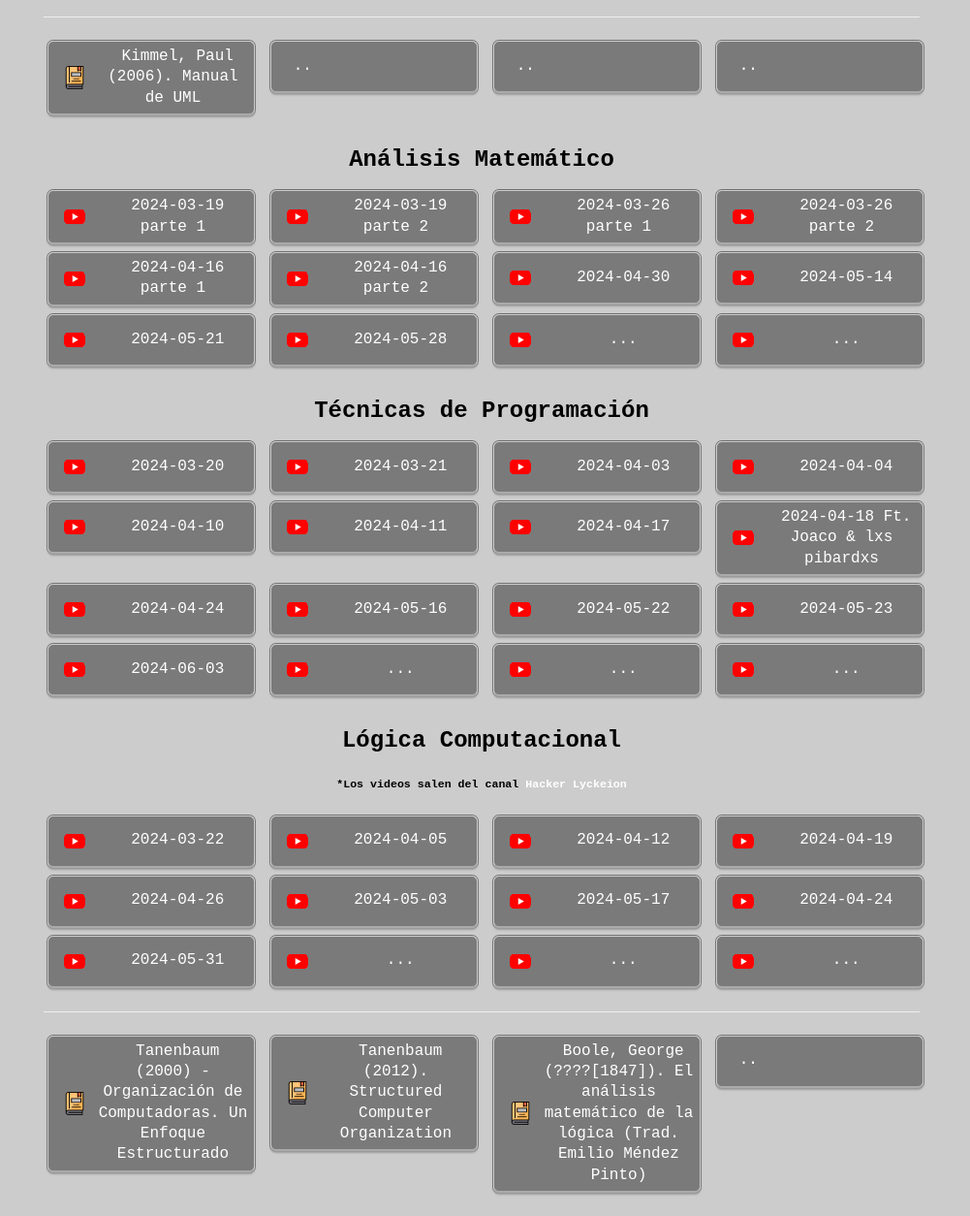
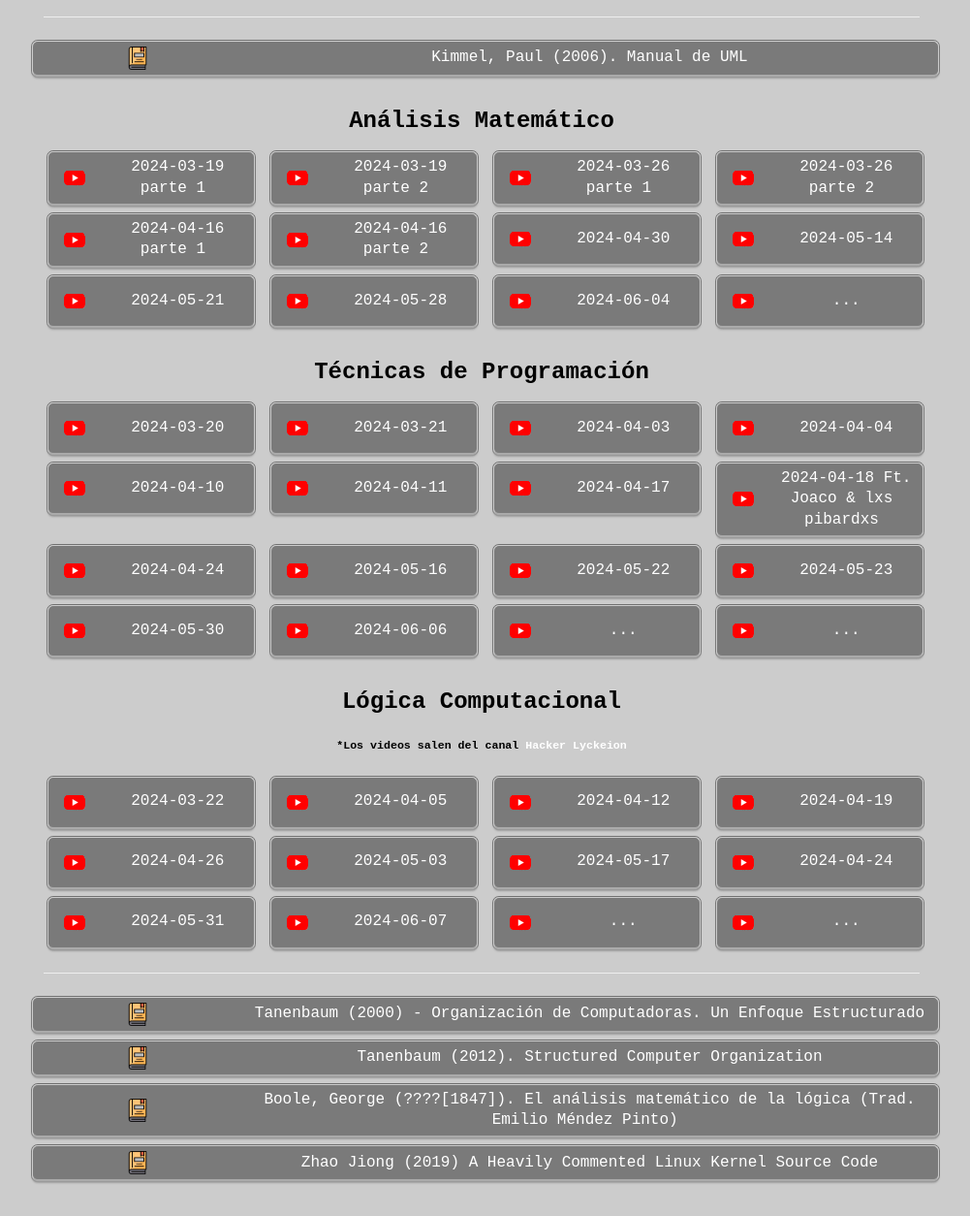
Before and after one commit to jlarata/repositorioDB, a website: page index.html in a window 1280 px wide. Shown: the part 611-1865 px from the top of the page at 97% size, without its empty margins (143-1144 px from the left). Drawn offline with Linux system fonts and the light colour scheme.

Commit message:
cambiado el estilo de la bibliografia, agregadas clases hasta 11 de junio

```diff
--- a/index.html
+++ b/index.html
@@ -110,23 +110,13 @@
           href="https://www.youtube.com/watch?v=imDy52L3yOs"><img src="./assets/yticon.png">&nbsp;2024-05-29</a></div>
         <div class="col-md-3"><a class="btn btn-default btn-lg btn-block" role="button" target="_blank"
           href="https://www.youtube.com/watch?v=74OHaNm3sac"><img src="./assets/yticon.png">&nbsp;2024-06-03</a></div>
-
       </div>
-
-
-
 
       <hr/>
       <div class="row">
-        <div class="col-md-3"><a class="btn btn-default btn-lg btn-block" role="button" target="_blank"
+        <div class="row"><a class="btn btn-default btn-lg btn-block btn-bbf" role="button" target="_blank"
             href="https://drive.google.com/file/d/1riL8uhXv8Hv8pcR7NkiDeU_Ts4uYJC57/view?usp=sharing"><img
               src="./assets/libro-icon.png" class="smallIcon">&nbsp;Kimmel, Paul (2006). Manual de UML</a></div>
-        <div class="col-md-3"><a class="btn btn-default btn-lg btn-block" role="button" target="_blank"
-            href="">&nbsp;..</a></div>
-        <div class="col-md-3"><a class="btn btn-default btn-lg btn-block" role="button" target="_blank"
-            href="">&nbsp;..</a></div>
-        <div class="col-md-3"><a class="btn btn-default btn-lg btn-block" role="button" target="_blank"
-            href="">&nbsp;..</a></div>
       </div>
 
 <!-- ------------------------------------EAM------------------------------------------------------- -->
@@ -172,7 +162,7 @@
         <div class="col-md-3"><a class="btn btn-default btn-lg btn-block" role="button" target="_blank"
             href="https://www.youtube.com/watch?v=tLzFmRc3-dM"><img src="./assets/yticon.png">&nbsp;2024-05-28</a></div>
         <div class="col-md-3"><a class="btn btn-default btn-lg btn-block" role="button" target="_blank"
-            href=""><img src="./assets/yticon.png">&nbsp;...</a></div>
+            href="https://www.youtube.com/watch?v=cfRUu7iVBSs"><img src="./assets/yticon.png">&nbsp;2024-06-04</a></div>
         <div class="col-md-3"><a class="btn btn-default btn-lg btn-block" role="button" target="_blank"
             href=""><img src="./assets/yticon.png">&nbsp;...</a></div>
       </div>
@@ -222,9 +212,9 @@
 
       <div class="row">
         <div class="col-md-3"><a class="btn btn-default btn-lg btn-block" role="button" target="_blank"
-            href="https://www.youtube.com/watch?v=v2V-FPRAGiE"><img src="./assets/yticon.png">&nbsp;2024-06-03</a></div>
+            href="https://www.youtube.com/watch?v=v2V-FPRAGiE"><img src="./assets/yticon.png">&nbsp;2024-05-30</a></div>
         <div class="col-md-3"><a class="btn btn-default btn-lg btn-block" role="button" target="_blank"
-            href=""><img src="./assets/yticon.png">&nbsp;...</a></div>
+            href="https://www.youtube.com/watch?v=NtIxSrek3L0"><img src="./assets/yticon.png">&nbsp;2024-06-06</a></div>
             <div class="col-md-3"><a class="btn btn-default btn-lg btn-block" role="button" target="_blank"
             href=""><img src="./assets/yticon.png">&nbsp;...</a></div>
             <div class="col-md-3"><a class="btn btn-default btn-lg btn-block" role="button" target="_blank"
@@ -268,7 +258,7 @@
         <div class="col-md-3"><a class="btn btn-default btn-lg btn-block" role="button" target="_blank"
           href="https://www.youtube.com/watch?v=PhwKoMOZ-80"><img src="./assets/yticon.png">&nbsp;2024-05-31</a></div>
         <div class="col-md-3"><a class="btn btn-default btn-lg btn-block" role="button" target="_blank"
-          href=""><img src="./assets/yticon.png">&nbsp;...</a></div>
+          href="https://www.youtube.com/watch?v=T5MPyV800IE"><img src="./assets/yticon.png">&nbsp;2024-06-07</a></div>
         <div class="col-md-3"><a class="btn btn-default btn-lg btn-block" role="button" target="_blank"
           href=""><img src="./assets/yticon.png">&nbsp;...</a></div>
         <div class="col-md-3"><a class="btn btn-default btn-lg btn-block" role="button" target="_blank"
@@ -277,50 +267,21 @@
 
       <hr/>
       <div class="row">
-        <div class="col-md-3"><a class="btn btn-default btn-lg btn-block" role="button" target="_blank"
+        <div class="row"><a class="btn btn-default btn-lg btn-block btn-bbf" role="button" target="_blank"
             href="https://drive.google.com/file/d/1vOB_lyQf2busjfucuXm1OuxNpyjp4ZES/view?usp=sharing"><img
               src="./assets/libro-icon.png" class="smallIcon">&nbsp;Tanenbaum (2000) - Organización de
             Computadoras. Un Enfoque Estructurado</a></div>
-        <div class="col-md-3"><a class="btn btn-default btn-lg btn-block" role="button" target="_blank"
+        <div class="row"><a class="btn btn-default btn-lg btn-block btn-bbf" role="button" target="_blank"
             href="https://drive.google.com/file/d/1Jx2u3kAsmpXtO95Lxj10tGiiIBAMucPu/view?usp=sharing"><img
               src="./assets/libro-icon.png" class="smallIcon">&nbsp;Tanenbaum (2012). Structured Computer
             Organization</a></div>
-            <div class="col-md-3"><a class="btn btn-default btn-lg btn-block" role="button" target="_blank"
-              href="https://drive.google.com/file/d/1dR7JxReKD-2Uos2TfOFgmt2qhTJV7knk/view?usp=sharing"><img
-                src="./assets/libro-icon.png" class="smallIcon">&nbsp;Boole, George (????[1847]). El análisis matemático de la lógica (Trad. Emilio Méndez Pinto)</a></div>
-        <div class="col-md-3"><a class="btn btn-default btn-lg btn-block" role="button" target="_blank"
-            href="">&nbsp;..</a></div>
+        <div class="row"><a class="btn btn-default btn-lg btn-block btn-bbf" role="button" target="_blank"
+          href="https://drive.google.com/file/d/1dR7JxReKD-2Uos2TfOFgmt2qhTJV7knk/view?usp=sharing"><img
+            src="./assets/libro-icon.png" class="smallIcon">&nbsp;Boole, George (????[1847]). El análisis matemático de la lógica (Trad. Emilio Méndez Pinto)</a></div>
+        <div class="row"><a class="btn btn-default btn-lg btn-block btn-bbf" role="button" target="_blank"
+          href="https://drive.google.com/file/d/1UqMk4HsR5uAmP65RKALuPvK3eykTBLSG/view?usp=sharing"><img
+          src="./assets/libro-icon.png" class="smallIcon">&nbsp;Zhao Jiong (2019) A Heavily Commented Linux Kernel Source Code</a></div>
       </div>
-      <!--<div class="row">
-                    <div class="col-md-3"><a class="btn btn-default btn-lg btn-block" role="button" target="_blank" href="">&nbsp;..</a></div>
-                    <div class="col-md-3"><a class="btn btn-default btn-lg btn-block" role="button" target="_blank" href="">&nbsp;..</a></div>
-                    <div class="col-md-3"><a class="btn btn-default btn-lg btn-block" role="button" target="_blank" href="">&nbsp;..</a></div>
-                    <div class="col-md-3"><a class="btn btn-default btn-lg btn-block" role="button" target="_blank" href="">&nbsp;..</a></div>
-                  </div>
-                  <div class="row">
-                    <div class="col-md-3"><a class="btn btn-default btn-lg btn-block" role="button" target="_blank" href="">&nbsp;..</a></div>
-                    <div class="col-md-3"><a class="btn btn-default btn-lg btn-block" role="button" target="_blank" href="">&nbsp;..</a></div>
-                    <div class="col-md-3"><a class="btn btn-default btn-lg btn-block" role="button" target="_blank" href="">&nbsp;..</a></div>
-                    <div class="col-md-3"><a class="btn btn-default btn-lg btn-block" role="button" target="_blank" href="">&nbsp;..</a></div>
-                  </div>
-                  <div class="row">
-                    <div class="col-md-3"><a class="btn btn-default btn-lg btn-block" role="button" target="_blank" href="">&nbsp;..</a></div>
-                    <div class="col-md-3"><a class="btn btn-default btn-lg btn-block" role="button" target="_blank" href="">&nbsp;..</a></div>
-                    <div class="col-md-3"><a class="btn btn-default btn-lg btn-block" role="button" target="_blank" href="">&nbsp;..</a></div>
-                    <div class="col-md-3"><a class="btn btn-default btn-lg btn-block" role="button" target="_blank" href="">&nbsp;..</a></div>
-                  </div>
-                  <div class="row">
-                    <div class="col-md-3"><a class="btn btn-default btn-lg btn-block" role="button" target="_blank" href="">&nbsp;..</a></div>
-                    <div class="col-md-3"><a class="btn btn-default btn-lg btn-block" role="button" target="_blank" href="">&nbsp;..</a></div>
-                    <div class="col-md-3"><a class="btn btn-default btn-lg btn-block" role="button" target="_blank" href="">&nbsp;..</a></div>
-                    <div class="col-md-3"><a class="btn btn-default btn-lg btn-block" role="button" target="_blank" href="">&nbsp;..</a></div>
-                  </div>
-                  <div class="row">
-                    <div class="col-md-3"><a class="btn btn-default btn-lg btn-block" role="button" target="_blank" href="">&nbsp;..</a></div>
-                    <div class="col-md-3"><a class="btn btn-default btn-lg btn-block" role="button" target="_blank" href="">&nbsp;..</a></div>
-                    <div class="col-md-3"><a class="btn btn-default btn-lg btn-block" role="button" target="_blank" href="">&nbsp;..</a></div>
-                    <div class="col-md-3"><a class="btn btn-default btn-lg btn-block" role="button" target="_blank" href="">&nbsp;..</a></div>
-                  </div>-->
     </div>
 
 
--- a/styles/style.css
+++ b/styles/style.css
@@ -315,3 +315,7 @@ h4 img {
         min-height: 54px;
     }
   }
+
+.btn-bbf{
+    min-height: 0px;
+}
```
Also changed, not shown: 1 other file.
